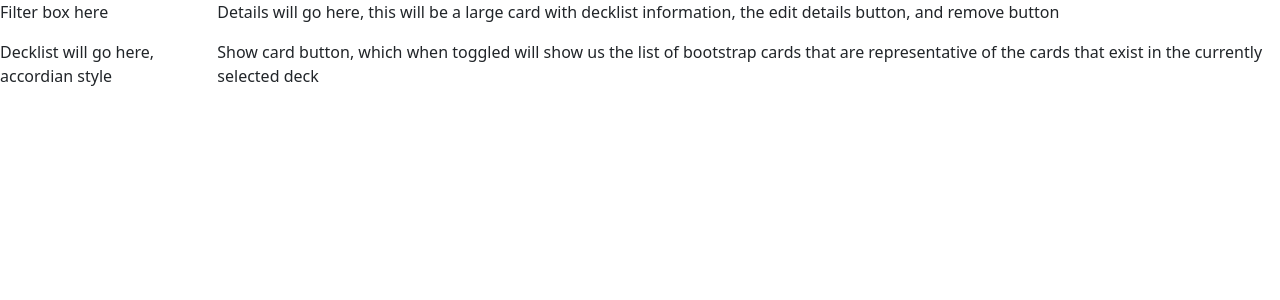
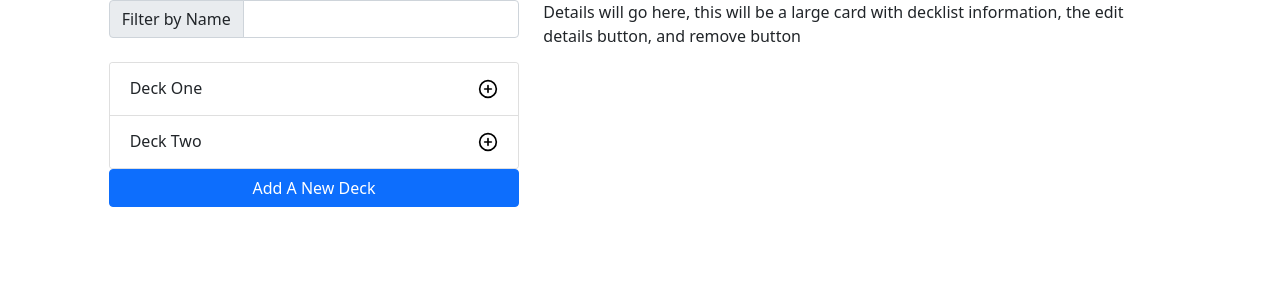
Before and after one commit to ChanceYoung/MTGDeckbuilder, a React (Create React App) app: page / in a window 1280 px wide. Shown: the top 300 px of the page. Built offline with nearby package versions, Linux system fonts and the light colour scheme.

Commit message:
added list functionalities, editor page, filtering, etc.

```diff
--- a/src/App.js
+++ b/src/App.js
@@ -1,19 +1,81 @@
 import './Styles/custom.scss'
 import decks from './Data/Decks.js'
 import { useState } from 'react'
+import Accordion from './Components/Accordion/Accordion'
+import SearchComponent from './Components/Search/SearchComponent'
+import DeckDetailView from './Components/Detail/DeckDetailView'
+import DeckEditor from './Components/Detail/DeckEditor'
+
 
 function App() {
   const [filteredDecks, setFilteredDecks] = useState(decks)
+  const [masterDeckList, setMasterDeckList] = useState(decks)
+  const [currentDeck, setCurrentDeck] = useState({})
+  const [toggleAdd, setToggleAdd] = useState(false)
+  const [toggleDetail, setToggleDetail] = useState(false)
+  const [toggleEdit, setToggleEdit] = useState(false)
+
+  const onFilterChange = (event) =>{
+    let newcards = masterDeckList.filter(deck => deck.deckname.toLowerCase().includes(event.target.value.toLowerCase()))
+    setFilteredDecks(newcards)
+  }
+
+  const handleToggleDetail = (index) => {
+            if(filteredDecks[index].deckname === currentDeck.deckname)
+            {
+              setToggleDetail(!toggleDetail)
+              setToggleEdit(false)
+              setToggleAdd(false)
+            }
+            else{
+              setToggleDetail(false)
+              setCurrentDeck(filteredDecks[index])
+              setToggleDetail(true)
+              setToggleEdit(false)
+              setToggleAdd(false)
+            }
+  }
+
+  const handleAddDeck = () => {
+    let newDeck = {
+      deckid: masterDeckList.length,
+      deckname: '',
+      decktype: '',
+      deckdescription: '',
+      decklist: [],
+    }
+    setCurrentDeck(newDeck)
+    setToggleAdd(!toggleAdd)
+    setToggleEdit(!toggleEdit)
+    setToggleDetail(false)
+  }
+
+  const saveDecks = (deck) => {
+    let deckIndex = masterDeckList.findIndex((d) => d.id === deck.id)
+
+    if(deckIndex !== -1)
+      {
+        setMasterDeckList([...masterDeckList, masterDeckList[deckIndex]])
+        setFilteredDecks([...masterDeckList, masterDeckList[deckIndex]])
+      }
+    else
+      {
+        setMasterDeckList([...masterDeckList, deck])
+        setFilteredDecks([...masterDeckList, deck])
+      }
+  }
 
   return (
-    <div className='row'>
-      <div className="col-2">
-        <p>Filter box here</p>
-        <p>Decklist will go here, accordian style</p>
+    <div className='row justify-content-center'>
+      <div className="col-4">
+        <SearchComponent onFilterChange={onFilterChange}/>
+        <Accordion data={filteredDecks} onDetailClick={handleToggleDetail}/>
+        {toggleAdd ? <></> : <button className='btn btn-primary container' onClick={handleAddDeck}>Add A New Deck</button>}
       </div>
-      <div className="col">
+      <div className="col-6">
+        {toggleDetail ? <DeckDetailView deck={currentDeck} />: <></>}
+        {toggleEdit || toggleAdd ? <DeckEditor deck={currentDeck} />: <></>}
         <p>Details will go here, this will be a large card with decklist information, the edit details button, and remove button </p>
-        <p>Show card button, which when toggled will show us the list of bootstrap cards that are representative of the cards that exist in the currently selected deck</p>
       </div>
     </div>
   );
--- /dev/null
+++ b/src/Components/Accordion/Accordion.js
@@ -0,0 +1,15 @@
+import React from 'react'
+import AccordionItem from './AccordionItem'
+
+
+export default function Accordion({data, onDetailClick}) {
+
+    const handleDetailClick = (index) => {
+        onDetailClick(index)
+    }
+    return (
+        <div className="accordion mt-4">
+            {data.map((deck,index) => <AccordionItem key={index} item={deck} handleClick={() => handleDetailClick(index)}/>)}
+        </div>
+    )
+}
--- /dev/null
+++ b/src/Components/Accordion/AccordionBody.js
@@ -0,0 +1,19 @@
+import { useState } from 'react'
+import {ReactComponent as MGicon} from '../../Styles/search_icon.svg'
+
+export default function AccordionBody({content, onDetailClick}) {
+
+    return (
+        <div className="accordion-body">
+            <div className='row'>
+                <h1 className="badge bg-secondary col-md-2 justify-content-center text-wrap">{content.decktype}</h1>
+                <p className="col-md-7">Number of Cards: <span>{content.decklist.length}</span></p>
+                <div className="col-md-1">
+                    <button onClick={onDetailClick} className='text-center btn btn-primary'>
+                    <MGicon/>
+                    </button>
+                </div>
+            </div>
+        </div>
+    )
+}
--- /dev/null
+++ b/src/Components/Accordion/AccordionItem.js
@@ -0,0 +1,23 @@
+import { useState } from 'react'
+import AccordionBody from './AccordionBody'
+import transitional from '../../Styles/transitional.module.css'
+
+export default function AccordionItem({item, handleClick}) {
+    const [isActive, setIsActive] = useState(false)
+
+    return (
+        <div className="accordion-item">
+          <h2 className="accordion-header">
+          <button
+            className={isActive ? "accordion-button" : "accordion-button collapsed"}
+            onClick={() => setIsActive(!isActive)}
+          >
+            {item.deckname}
+          </button>
+          </h2>
+          <div className={isActive ? transitional.collapsibleactive : transitional.collapsible}>
+          {isActive && <AccordionBody content={item} onDetailClick={handleClick}/>}
+          </div>
+        </div>
+    )
+}
--- /dev/null
+++ b/src/Components/Detail/CardList.js
@@ -0,0 +1,12 @@
+import React from 'react'
+
+export default function CardList({cards, toggleVisible}) {
+    return (
+        <>
+        <ul className="list-group list-group-flush">
+            {cards.map((card) => <li className='list-group-item'>{card.name}</li>)}
+        </ul>
+        <button className="btn btn-secondary container" onClick={toggleVisible}>{'\u2716'}</button>
+        </>
+    )
+}
--- /dev/null
+++ b/src/Components/Detail/DeckDetailView.js
@@ -0,0 +1,17 @@
+import { useState } from "react"
+import CardList from './CardList'
+
+export default function DeckDetailView({deck}) {
+    const [showCards, setShowCards] = useState(false)
+
+    return (
+        <div className="card">
+          <div className="card-body">
+            <h5 className="card-title">{deck.deckname}</h5>
+            <h6 className="card-subtitle mb-2 text-muted">{deck.decktype}</h6>
+            <p className="card-text">{deck.deckdescription}</p>
+            {showCards ? <CardList cards={deck.decklist} toggleVisible={() => {setShowCards(!showCards)}}/> : <button className="btn btn-primary"onClick={() => {setShowCards(!showCards)}}>Show Cards</button>}
+          </div>
+        </div>
+    )
+}
--- /dev/null
+++ b/src/Components/Detail/DeckEditor.js
@@ -0,0 +1,38 @@
+import React from 'react'
+import { useState } from 'react'
+
+export default function DeckEditor({deck, onSaveDeck}) {
+    const [editedDeck, setEditedDeck] = useState(deck)
+
+   const onDeckNameChange = (event) => {
+    setEditedDeck({
+      ...editedDeck,
+       deckname: event.target.value,
+    })
+   }
+
+   const onDeckDescriptionChange = (event) => {
+    setEditedDeck({
+      ...editedDeck,
+       deckdescription: event.target.value,
+    })
+   }
+
+   const saveDeck = () => {
+       onSaveDeck(editedDeck)
+   }
+
+    return (
+        <form classNameName="row g-3" onSubmit={saveDeck}>
+            <div className="col-md-6">
+              <label htmlFor="inputEmail4" className="form-label">Deck Name</label>
+              <input type="text" className="form-control" value={editedDeck.deckname} onChange={onDeckNameChange}/>
+            </div>
+            <div className="col-md-6">
+              <label htmlFor="inputPassword4" className="form-label">Description</label>
+              <input type="text" className="form-control" id="inputPassword4" value={editedDeck.deckdescription} onChange={onDeckDescriptionChange}/>
+            </div>
+            <button type="submit"> </button>
+        </form>
+    )
+}
--- /dev/null
+++ b/src/Components/Search/SearchComponent.js
@@ -0,0 +1,10 @@
+export default function SearchComponent({onFilterChange}) {
+    return (
+        <div className='row'>
+        <div className="input-group">
+            <span className="input-group-text" id="inputGroup-sizing-lg">Filter by Name</span>
+          <input type="text" className="form-control" aria-label="Large" aria-describedby="inputGroup-sizing-lg" onChange={onFilterChange}/>
+        </div>
+    </div>
+    )
+}
--- a/src/Data/Decks.js
+++ b/src/Data/Decks.js
@@ -39,9 +39,16 @@ const cards = [
 const decks = [
     {
         deckid: 0,
-        deckname: '',
-        decktype: '',
-        deckdescription: '',
+        deckname: 'Deck One',
+        decktype: 'deck one type',
+        deckdescription: 'deck one description',
+        decklist: cards,
+    },
+    {
+        deckid: 1,
+        deckname: 'Deck Two',
+        decktype: 'deck two type',
+        deckdescription: 'deck two description',
         decklist: cards,
     }
 
--- /dev/null
+++ b/src/Styles/transitional.module.css
@@ -0,0 +1,9 @@
+.collapsible {
+    background-color: white;
+    transition: background-color 5s ease;
+}
+
+.collapsibleactive {
+    background-color: lightgrey;
+    transition: background-color 5s ease;
+}
```
Also changed, not shown: src/Styles/custom.scss (+6 -0 lines), src/Styles/search_icon.svg (added), 1 other file (tests, documents, lock files or other folders).
